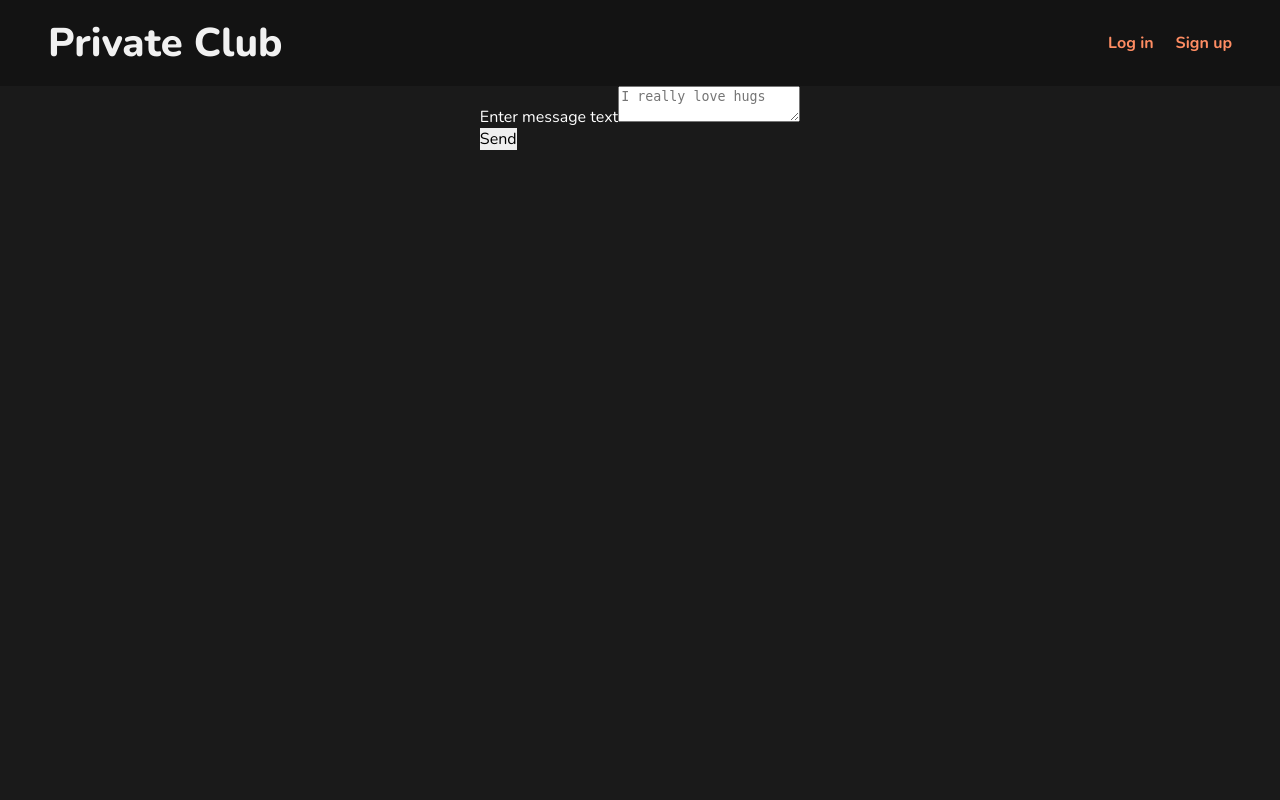
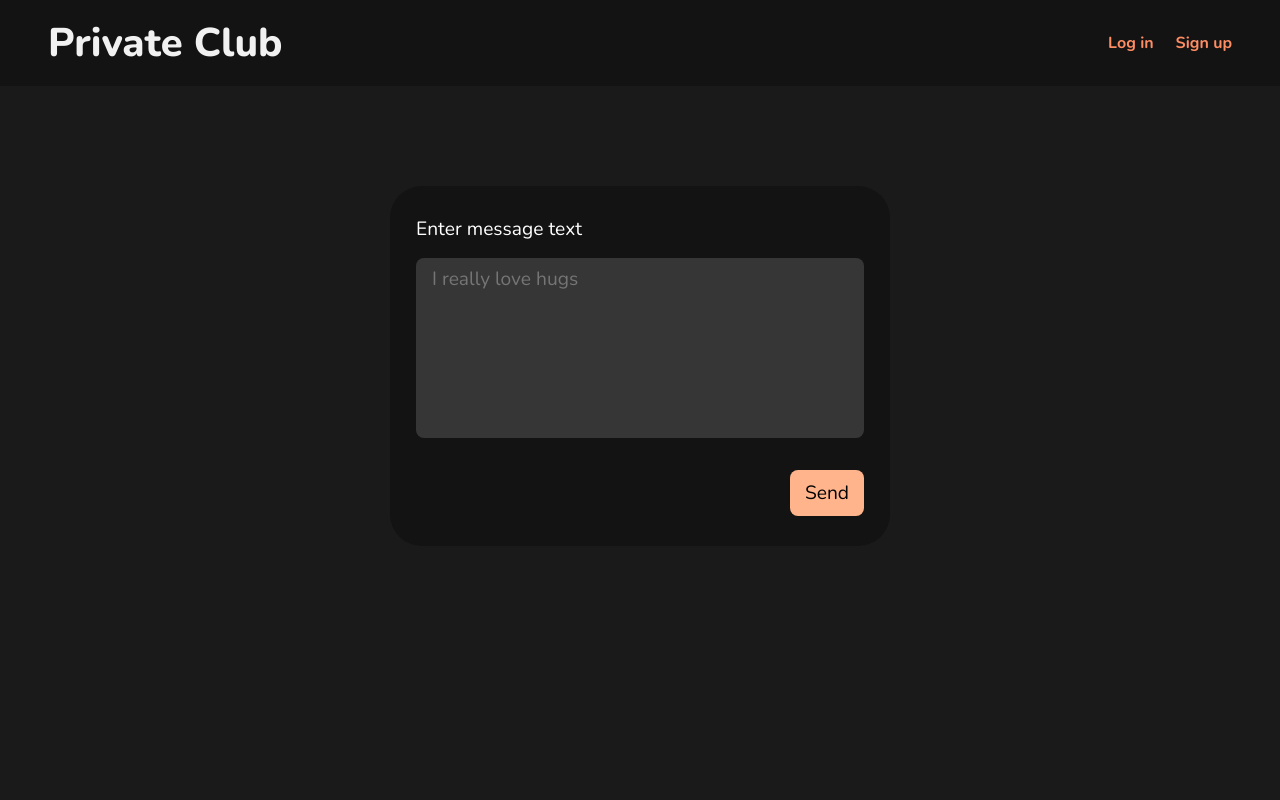
Before and after one commit to twentysixhugs/private-club, a Node project: template src/views/message-form.pug in a window 1280 px wide. Run offline with Node 20 templates, Linux system fonts and the light colour scheme; the template is opened without the code that fills it, so the values that code supplies are empty.

Commit message:
Style forms

```diff
--- a/src/public/stylesheets/reset.css
+++ b/src/public/stylesheets/reset.css
@@ -127,4 +127,5 @@ table {
 
 * {
   box-sizing: border-box;
+  word-break: break-word;
 }
--- a/src/public/stylesheets/style.css
+++ b/src/public/stylesheets/style.css
@@ -12,6 +12,8 @@
 /* General */
 
 body {
+  min-height: 100vh;
+
   display: flex;
   flex-flow: column;
   align-items: center;
@@ -287,3 +289,141 @@ a {
     order: 2;
   }
 }
+
+/* Forms */
+
+.form {
+  margin: 100px auto;
+  min-width: 500px;
+  min-height: 290px;
+  padding: 30px 26px;
+
+  display: flex;
+  flex-flow: column;
+  gap: 16px;
+
+  font-size: 1.2rem;
+  border-radius: 32px;
+  background: #131313;
+  animation: opacity 0.3s forwards ease-in;
+}
+
+.form--membership {
+  min-height: 200px;
+}
+
+.form__input-wrapper {
+  display: flex;
+  gap: 8px;
+  flex-flow: column;
+}
+
+.form__input,
+.form__textarea {
+  width: 100%;
+  padding: 0 1rem;
+  border-radius: 8px;
+  background: #363636;
+  color: rgb(205, 205, 205);
+}
+
+.form__input {
+  height: 2.5rem;
+}
+
+.form__textarea {
+  margin-top: 0.5rem;
+  margin-bottom: 1rem;
+  height: 180px;
+  padding: 0.5rem 1rem;
+  resize: none;
+  border: none;
+  font-family: inherit;
+  font-size: inherit;
+}
+
+.form__input:focus,
+.form__textarea:focus {
+  outline: none !important;
+  border: 1px solid rgb(85, 85, 85);
+}
+
+.form__submit {
+  width: max-content;
+  margin-top: auto;
+  padding: 10px 15px;
+
+  background-color: #ffb48c;
+  border-radius: 8px;
+
+  cursor: pointer;
+}
+
+.form--message .form__submit {
+  align-self: flex-end;
+}
+
+.form__avatars {
+  display: flex;
+  gap: 16px;
+  --avatar-width: 90px;
+}
+
+.form__avatars-heading {
+  margin-top: 0.7rem;
+}
+
+.form__avatar {
+  position: relative;
+}
+
+.form__avatar img {
+  position: absolute;
+  z-index: -1;
+  top: 0;
+  left: 0;
+  width: var(--avatar-width);
+  height: var(--avatar-width);
+  transition: transform 0.1s ease-out;
+  cursor: pointer;
+}
+
+.form__avatar input {
+  position: relative;
+  z-index: 2;
+  width: var(--avatar-width);
+  height: var(--avatar-width);
+  opacity: 0;
+  cursor: pointer;
+}
+
+.form__avatar input:checked + img {
+  transform: scale(1.3);
+}
+
+.form__errors {
+  display: flex;
+  flex-flow: column;
+  gap: 0.25rem;
+}
+
+.form__error {
+  color: rgb(255, 85, 85);
+  font-size: 1rem;
+}
+
+@media (max-width: 600px) {
+  .form {
+    margin-top: 50px;
+    min-width: 90%;
+  }
+
+  .form__avatars-heading {
+    margin-top: 1.2rem;
+  }
+
+  .form__avatars {
+    flex-flow: column;
+    align-items: center;
+  }
+}
--- a/src/views/membership.pug
+++ b/src/views/membership.pug
@@ -1,7 +1,7 @@
 extends layout
 
 block content
-  form.form(action="" method="POST")
+  form.form.form--membership(action="" method="POST")
     if (errors)
       div.form__errors
         for error in errors
```
Also changed, not shown: src/views/auth-form.pug (+17 -16 lines).
